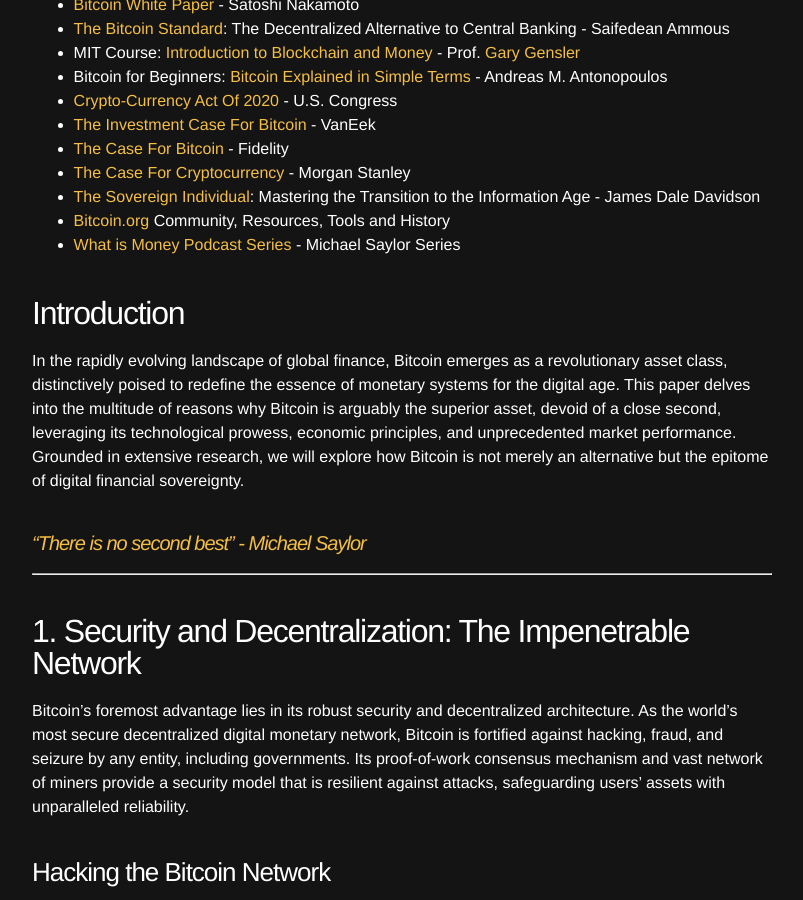
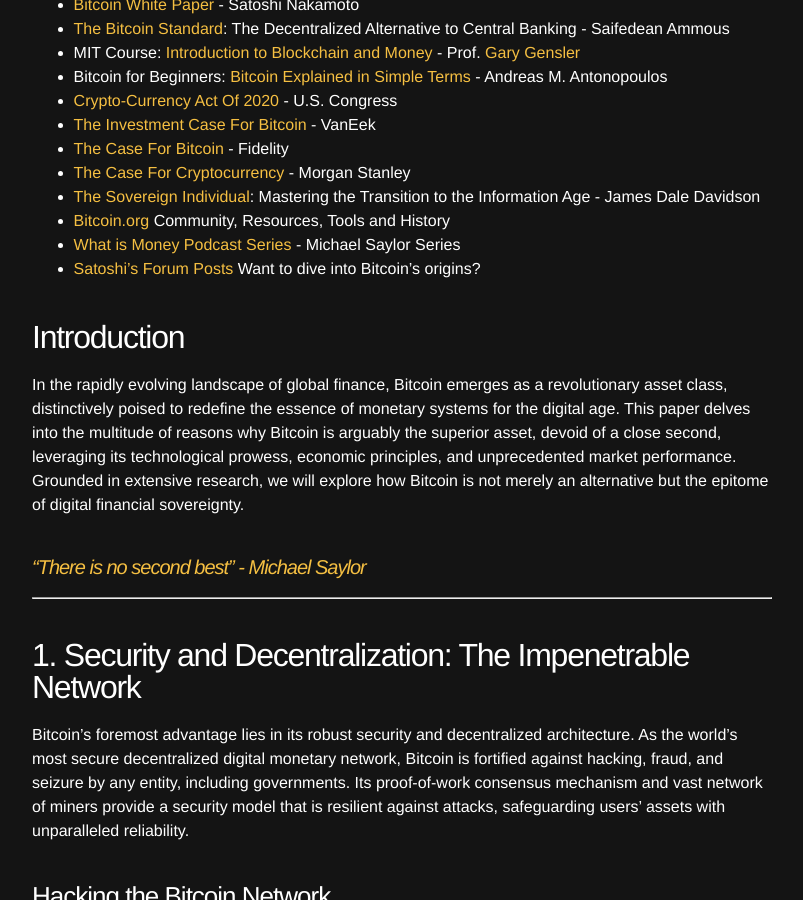
Before and after one commit to spenriche/spenriche.github.io, a Jekyll site: the page built from _posts/2024-4-5-bitcoin.md, in a window 1280 px wide and 900 px high, scrolled down 1698 px. Shown: the whole window, without its empty margins (238-1041 px from the left). Built offline with Jekyll 4.4.1, drawn with Linux system fonts in a browser that asks for light colours.

Commit message:
continuing transfer posts

```diff
--- a/_posts/2024-4-5-bitcoin.md
+++ b/_posts/2024-4-5-bitcoin.md
@@ -48,6 +48,8 @@ In this paper, I aim to share my findings on Bitcoin, detailing its advantages,
 * [Bitcoin.org](https://bitcoin.org) Community, Resources, Tools and History
 
 * [What is Money Podcast Series](https://www.youtube.com/watch?v=4rvTppy1qLI&list=PL2jAZ0x9H0bQFY6wIbQfnrnIlqMcSHd6X) - Michael Saylor Series
+
+* [Satoshi’s Forum Posts](https://satoshi.nakamotoinstitute.org/posts/) Want to dive into Bitcoin’s origins?
 
 ## Introduction
 
```
